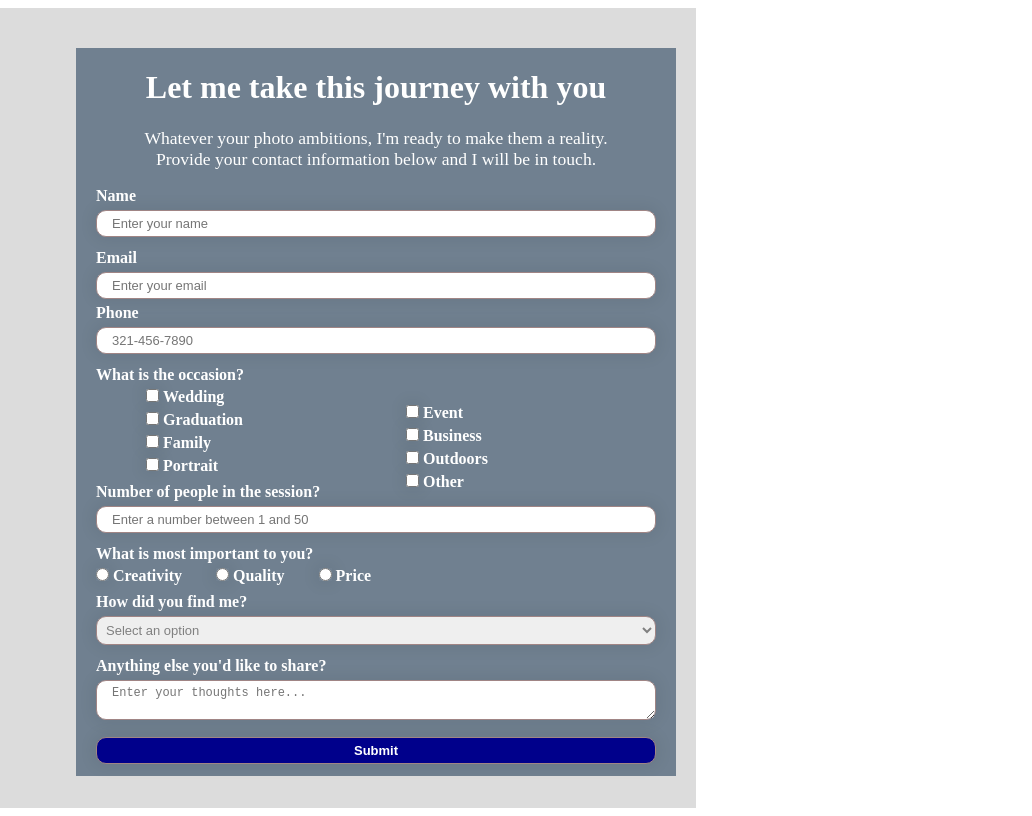
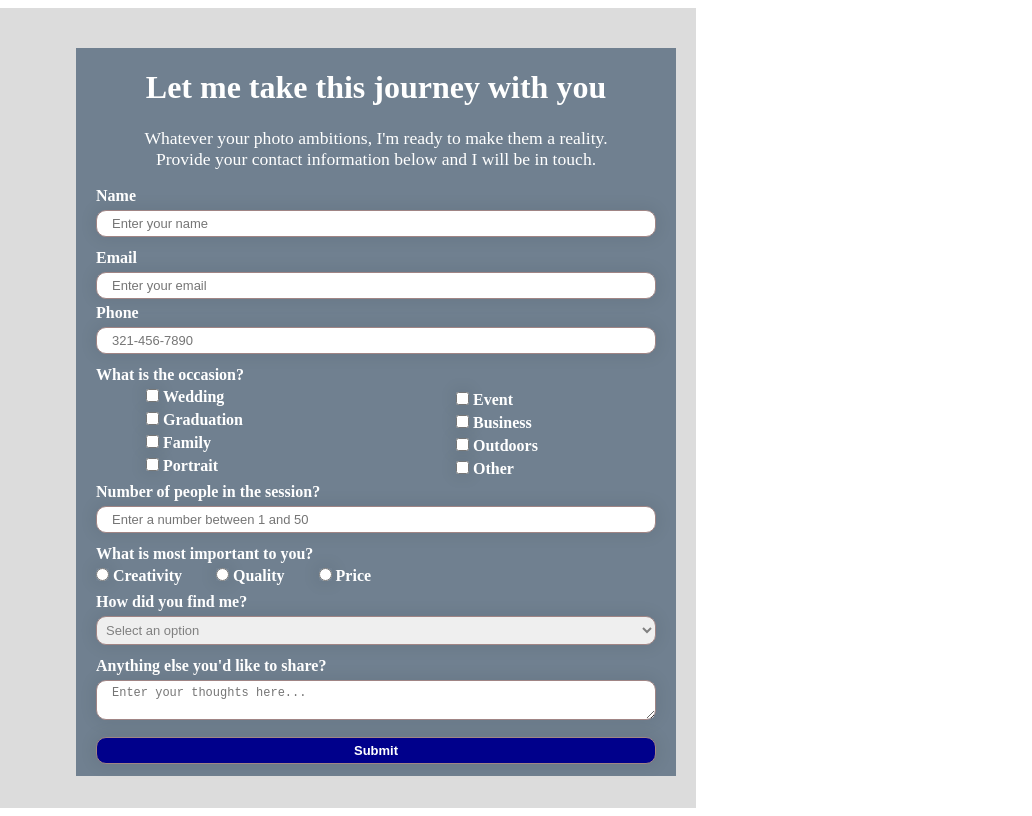
Before and after one commit to BetinaEchols/Form, a plain HTML site: page index.html in a window 1280 px wide. Shown: the full height of the page, 544-1576 px from the left, 1032 px wide, since content can reach past the window. Drawn offline with Linux system fonts and the light colour scheme.

Commit message:
fix positioning of checklist in css code

```diff
--- a/index.css
+++ b/index.css
@@ -71,8 +71,8 @@ input:placeholder-shown, textarea:placeholder-shown {
 .checklist2 {
     width: 45%;
     position: absolute;
-    top: 400px;
-    left: 950px;
+    top: 387px;
+    left: 1000px;
     margin-right: 20px;
 }
 /*formatting radio buttons*/
```
